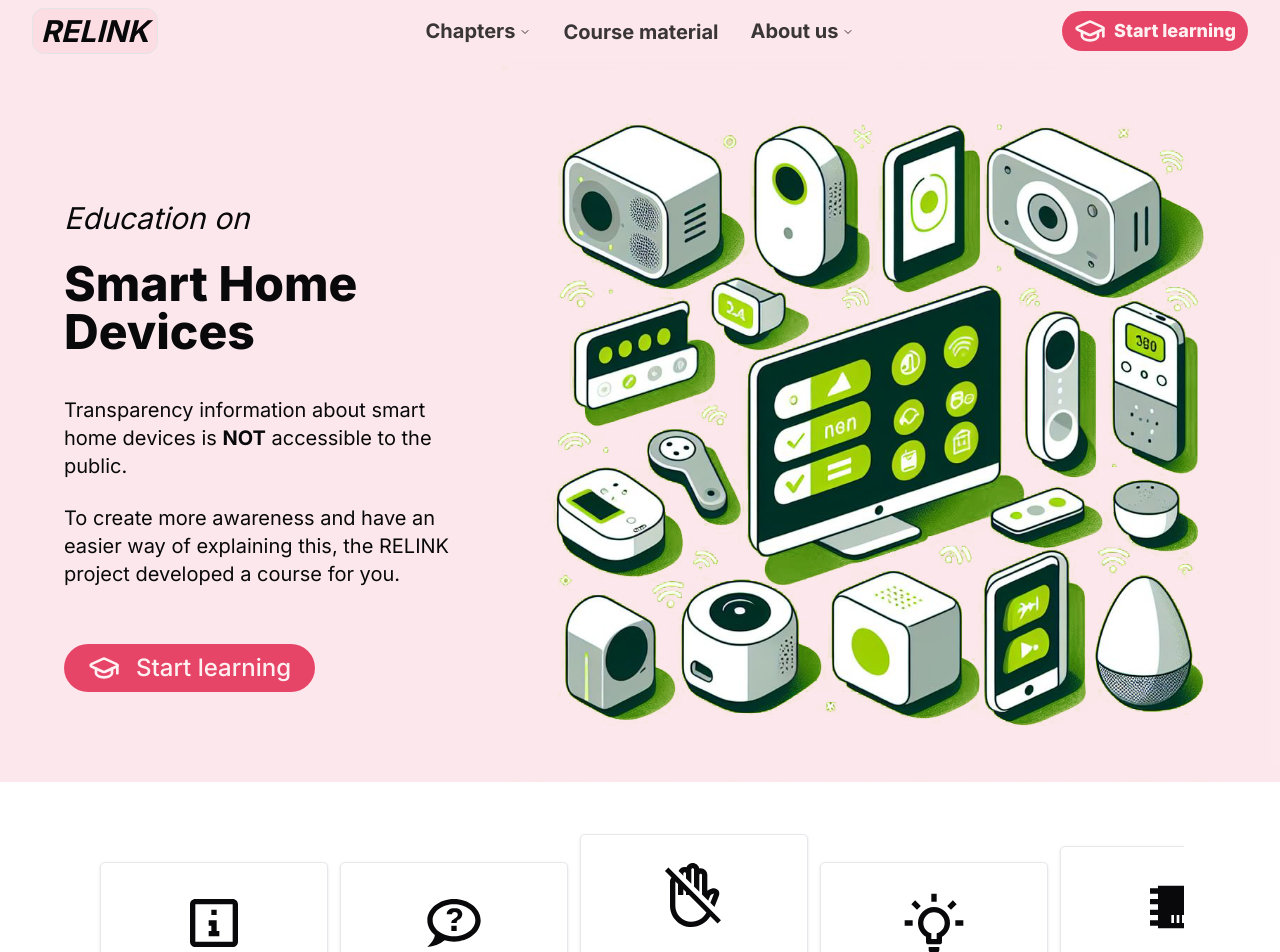
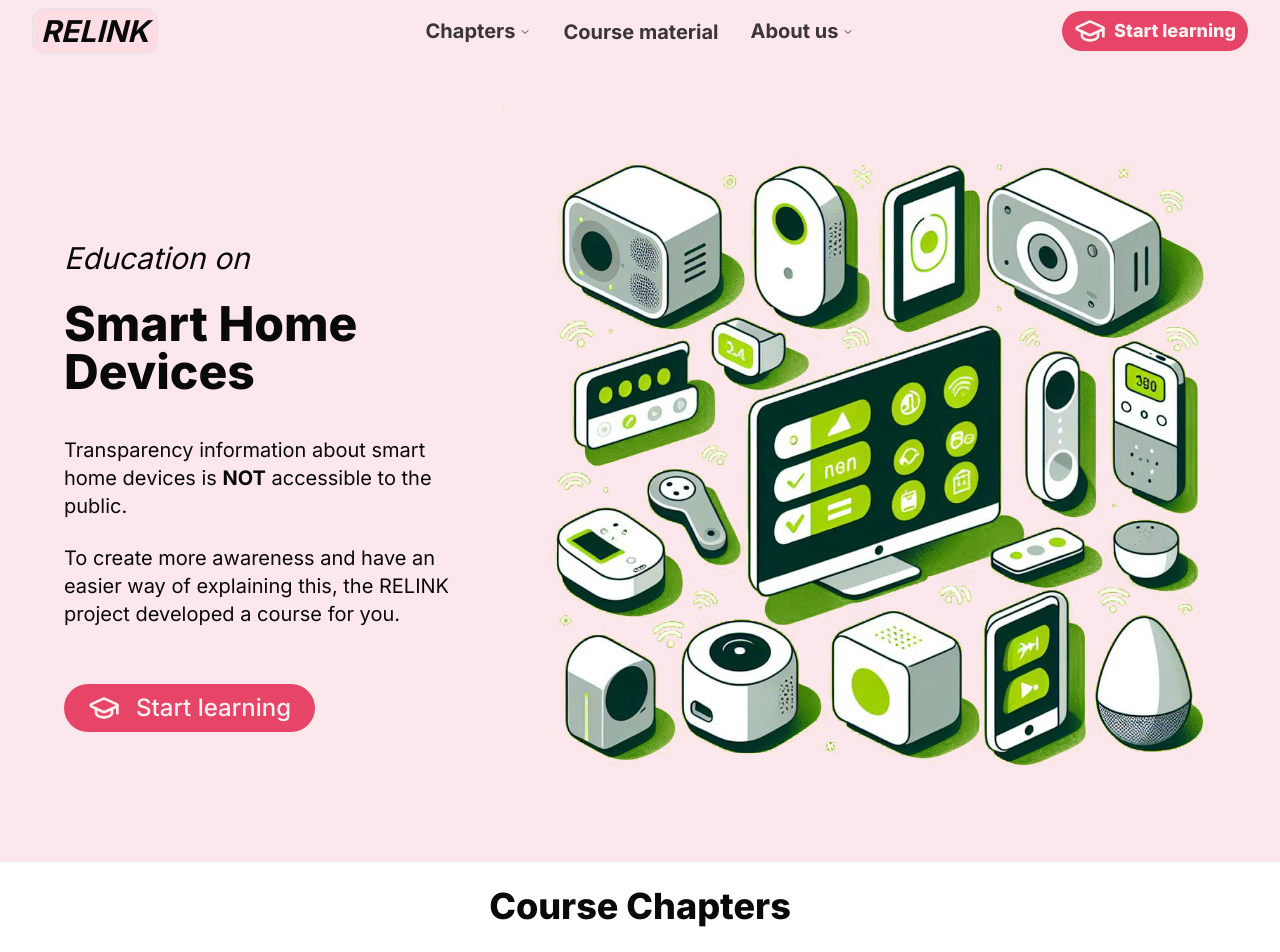
Before and after one commit to evebrnd/eps, a Next.js app: page /eps/ in a window 1280 px wide. Shown: the top 952 px of the page. Built offline with nearby package versions, Linux system fonts and the light colour scheme.

Commit message:
feat: homescreen update

```diff
--- a/src/app/page.tsx
+++ b/src/app/page.tsx
@@ -1,8 +1,8 @@
 'use client'
 import { Button } from "@/components/ui/button";
-import Card from "@/components/Card"
 import { components_chapters } from "@/utils/constants";
 import HomePage from "../../public/HomePage.png"
+import HomePage_Mobile from "../../public/HomePage_Mobile.png"
 import Image from "next/image"
 import Link from "next/link"
 import { GraduationCap } from "lucide-react";
@@ -20,8 +20,8 @@ import {
 export default function Page() {
   return (
     <section>
-      <div className="w-full h-vh bg-primary/10 md:grid lg:grid-cols-8 md:px-12">
-        <div className="flex flex-col justify-center lg:col-span-3 px-4 py-6 md:py:12">
+      <div className="w-full lg:h-svh sm:items-center bg-primary/10 grid sm:grid-cols-8 md:px-12">
+        <div className="flex flex-col justify-center sm:col-span-5 lg:col-span-3 px-4 py-6 md:py-12">
           <p className="pt-3 text-3xl italic md:pt-12 sm:text-justify">
             Education on
           </p>
@@ -35,7 +35,7 @@ export default function Page() {
             <p className="mt-6 text-xl leading-7">
               To create more awareness and have an easier way of explaining this, the RELINK project developed a course for you.
             </p>
-            <div className="flex flex-row justify-center lg:justify-normal">
+            <div className="flex flex-row justify-center md:justify-normal">
               <Button asChild size="rounded" className="text-lg mt-14 sm:text-2xl bg-primary/80">
                 <Link href={components_chapters[0].href} replace>
                   <GraduationCap className="w-8 h-8 mr-4" />
@@ -51,20 +51,33 @@ export default function Page() {
             alt="Image"
             width="1920"
             height="1080"
-            className="h-[90vh] w-full object-scale-down"
+            className="lg:h-[90vh] w-full object-scale-down"
+          />
+        </div>
+        <div className="hidden sm:col-span-3 sm:block lg:hidden">
+          <Image
+            src={HomePage_Mobile}
+            alt="Image"
+            width={1000}
+            height={2000}
+            className="sm:h-[90vh] w-full object-cover"
           />
         </div>
       </div>
-      <div className="flex flex-col w-full px-12 pt-12 md:px-24">
+
+      <p className="pt-6 text-4xl font-extrabold text-center">
+            Course Chapters
+      </p>
+
+      <div className="flex flex-col w-full px-12 pt-6 md:px-24">
         <Carousel className="">
-          <CarouselContent className="-ml-1 items-center">
+          <CarouselContent className="md:-ml-8 items-center">
             {components_chapters.map((component, index) => (
-              <CarouselItem key={index} className="pl-1 md:basis-1/2 lg:basis-1/4 max-w-60">
-
+              <CarouselItem key={index} className="md:pl-8 md:basis-1/2 lg:basis-1/4 max-w-80">
                 <div className="p-1 text-center">
                   <div className="max-w-sm bg-white border border-gray-200 rounded-lg overflow-hidden shadow hover:shadow-lg active:shadow-lg">
                     <Link href={component.href}>
-                      <Icon path={component.icon} size="4em" className="mx-auto mt-7" />
+                      <Icon path={component.icon} size="4em" className="mx-auto mt-2" />
                     </Link>
                     <div className="p-5">
                       <Link href={component.href}>
@@ -80,7 +93,6 @@ export default function Page() {
                     </div>
                   </div>
                 </div>
-
               </CarouselItem>
             ))}
           </CarouselContent>
@@ -88,6 +100,7 @@ export default function Page() {
           <CarouselNext />
         </Carousel>
       </div>
+
     </section>
   );
 }
```
Also changed, not shown: public/HomePage_Mobile.png (added).
